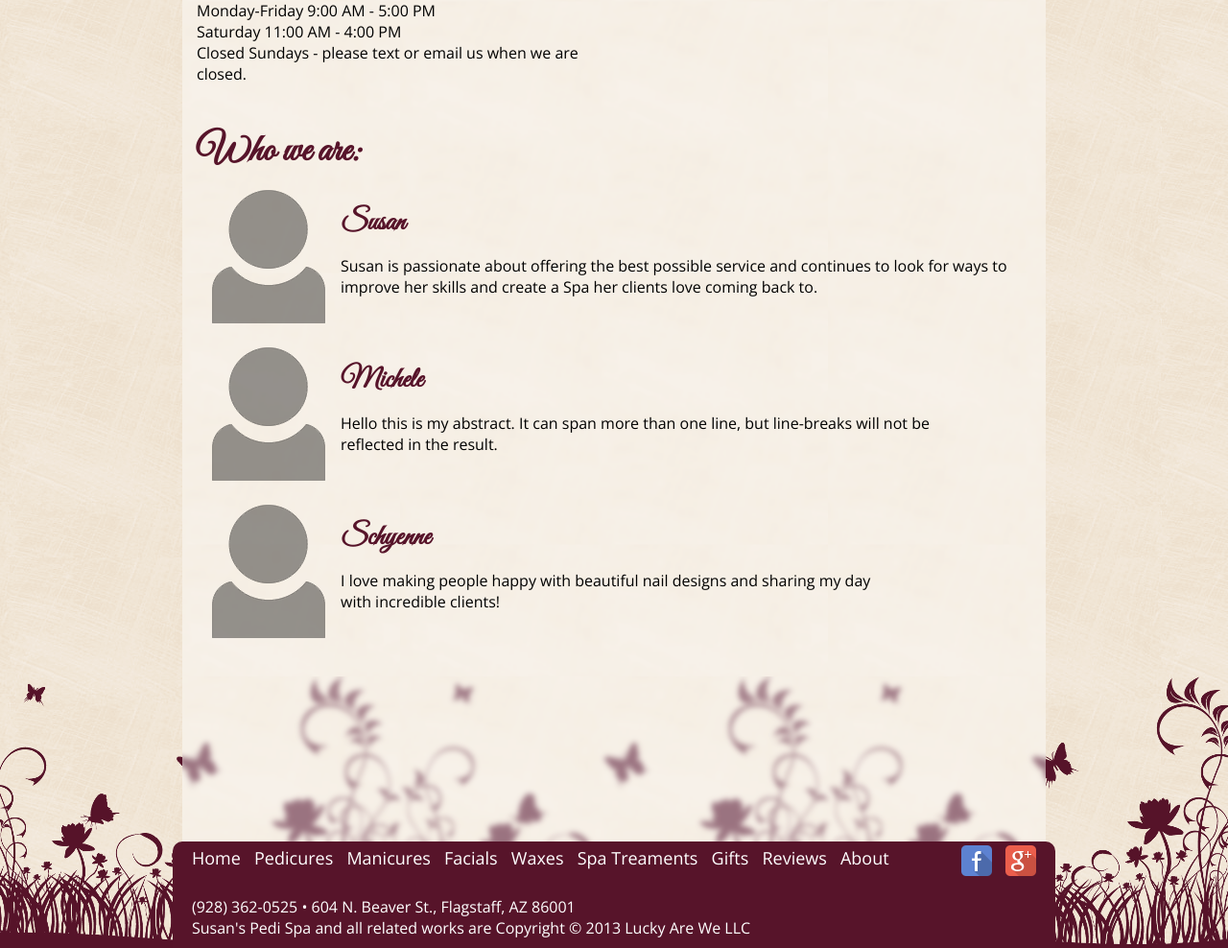
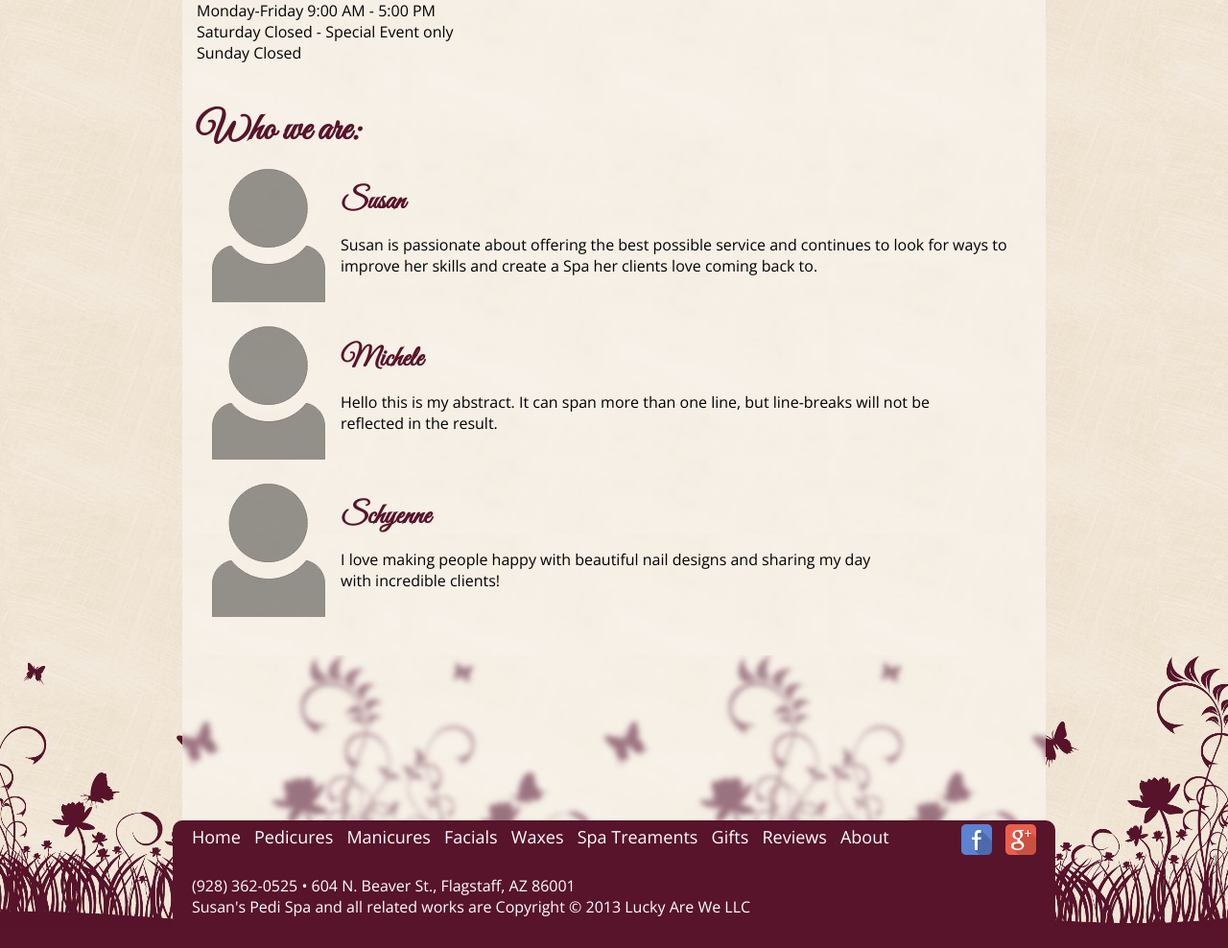
Before and after one commit to susanspedispa/susanspedispa.github.io, a Jekyll site: the page built from about/index.html, in a window 1280 px wide, cut to the strip 419-1407 px from the top of the page. Shown: the whole strip at 96% size. Built offline with Jekyll 4.4.1, drawn with Linux system fonts in a browser that asks for light colours; after the commit the page ends 1385 px from its top, so only the background shows below that.

Commit message:
Update about.html

```diff
--- a/_includes/about.html
+++ b/_includes/about.html
@@ -6,8 +6,8 @@
 	<i>North East corner of Beaver and Fine St. with plenty of client parking!</i><br />
 	<b>Hours: By Appointment Only</b> <br />
 	Monday-Friday 9:00 AM - 5:00 PM<br />
-	Saturday 11:00 AM - 4:00 PM<br />
-	Closed Sundays - please text or email us when we are closed.<br />
+	Saturday Closed - Special Event only<br />
+	Sunday Closed <br />
 </div>
 
 <div class="halfColumn">
```
